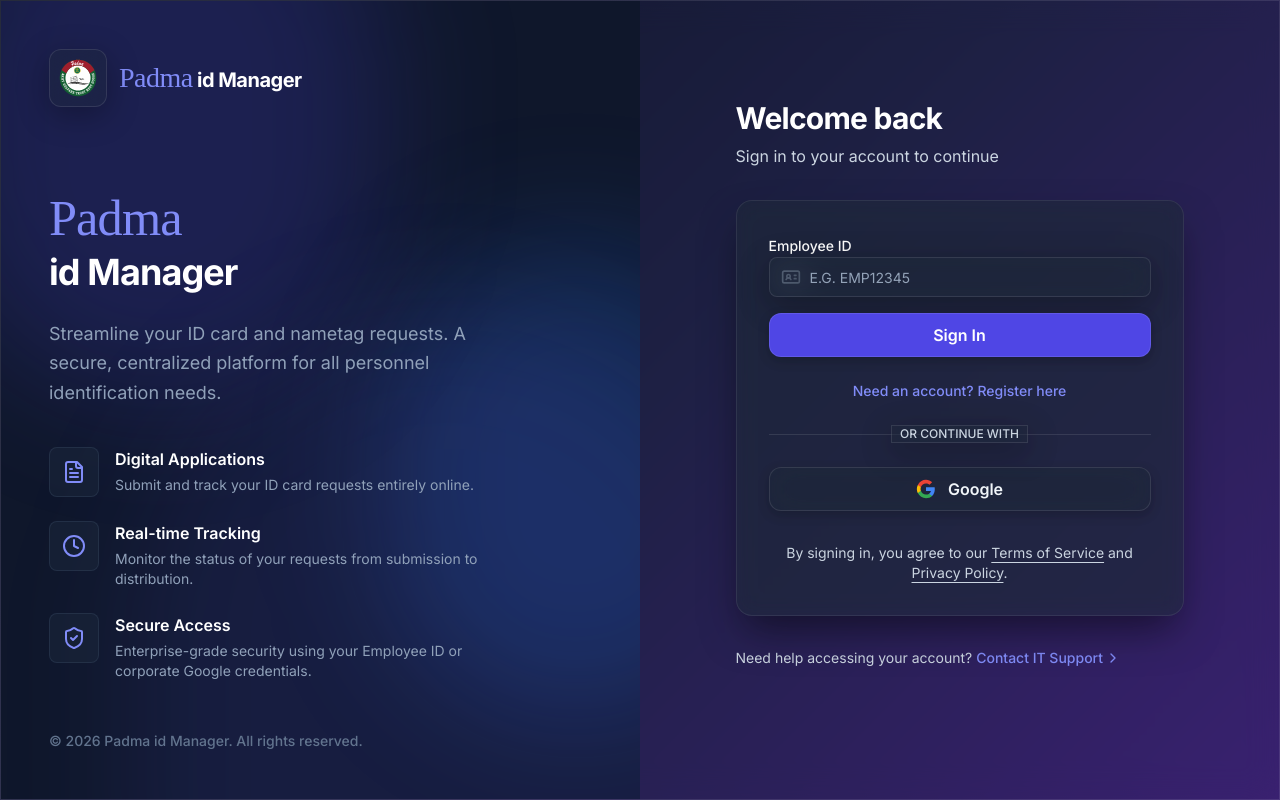
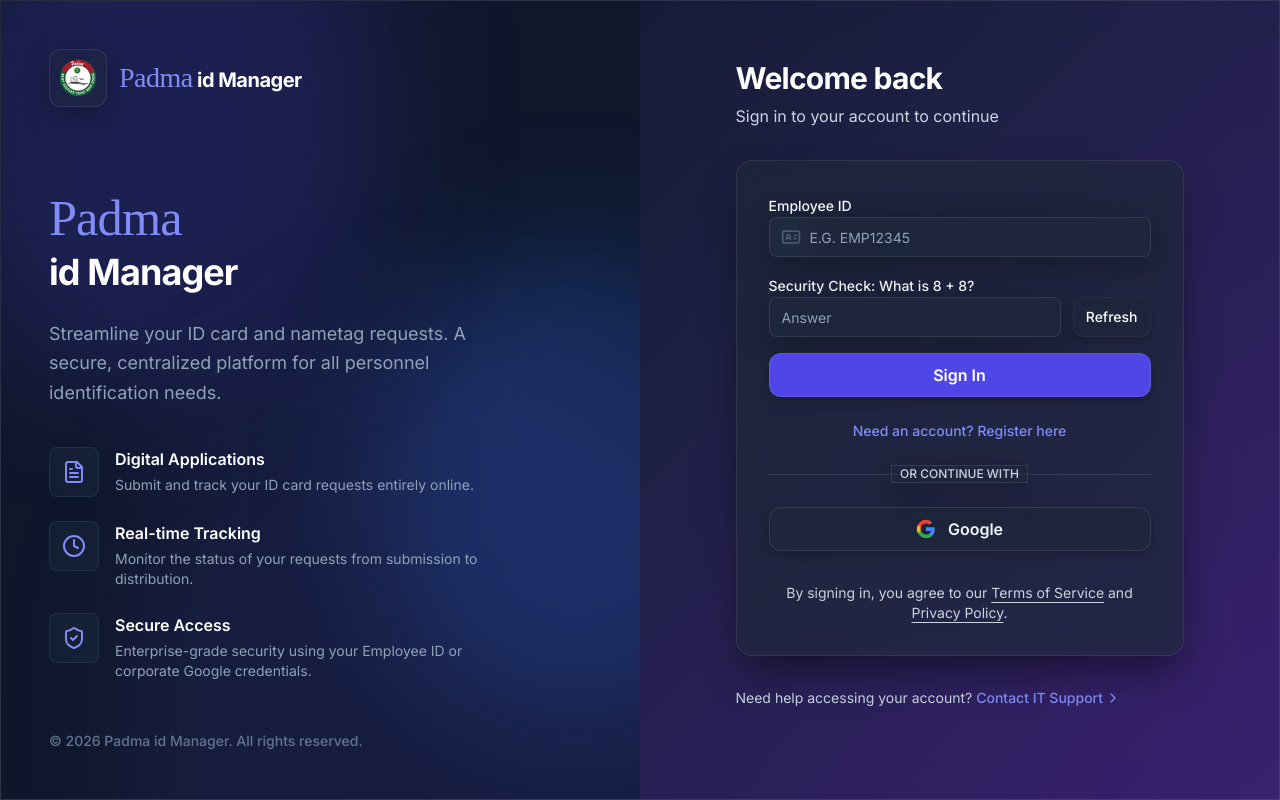
Before and after one commit to Laaabib/ID-Dispatcher, a React (Vite) app: page /login in a window 1280 px wide. Built offline with nearby package versions, Linux system fonts and the light colour scheme; no server answers.

Commit message:
feat: Enhance AI assistant and login security
- Introduce Bengali language support and specific system instructions for the AI assistant.
- Implement a CAPTCHA challenge on the login page to improve security and prevent automated brute-force attacks.

```diff
--- a/src/components/AIAssistant.tsx
+++ b/src/components/AIAssistant.tsx
@@ -16,7 +16,7 @@
 export default function AIAssistant() {
   const [isOpen, setIsOpen] = useState(false);
   const [messages, setMessages] = useState<{ role: 'user' | 'model'; text: string }[]>([
-    { role: 'model', text: 'Hi! I can help you with complex questions about ID card policies, procedures, or general information. How can I help?' }
+    { role: 'model', text: 'আসসালামু আলাইকুম! আমি আপনাকে আইডি কার্ডের নিয়ম, পদ্ধতি বা সাধারণ তথ্য সম্পর্কে সাহায্য করতে পারি। আমি আপনাকে কীভাবে সাহায্য করতে পারি?' }
   ]);
   const [input, setInput] = useState('');
   const [loading, setLoading] = useState(false);
@@ -47,6 +47,7 @@
         model: 'gemini-3.1-pro-preview',
         contents: userMsg,
         config: {
+          systemInstruction: "You are 'Padma', a helpful AI assistant for the Padma AWT Rest House ID Manager application. Your primary language is Bengali (Bangla). You MUST respond to all queries in Bengali unless the user explicitly requests another language. When greeting, use 'Assalamualaikum' (আসসালামু আলাইকুম) instead of 'Namaskar' or 'নমস্কার'. Your sole purpose is to help users with tasks, policies, procedures, and information related to this specific application (ID cards, nametags, attendance, employee management, daily works, and inventory). If a user asks a question that is NOT related to this application, its features, or its domain, you MUST politely refuse to answer in Bengali and remind them that you can only assist with Padma AWT Rest House ID Manager related queries.",
           thinkingConfig: { thinkingLevel: ThinkingLevel.HIGH },
           tools: [{ googleSearch: {} }],
         },
@@ -67,9 +68,17 @@
       {!isOpen && (
         <button
           onClick={() => setIsOpen(true)}
-          className="fixed bottom-6 right-6 bg-primary-600/90 backdrop-blur-md text-white p-4 rounded-full shadow-[0_4px_20px_-4px_rgba(37,99,235,0.4)] hover:bg-primary-600 hover:shadow-[0_8px_25px_-4px_rgba(37,99,235,0.6)] transition-all duration-300 hover:-translate-y-1 active:translate-y-0 z-50 flex items-center justify-center border border-white/10"
+          className="fixed bottom-6 right-6 bg-white dark:bg-slate-800 p-1 rounded-full shadow-[0_4px_20px_-4px_rgba(37,99,235,0.4)] hover:shadow-[0_8px_25px_-4px_rgba(37,99,235,0.6)] transition-all duration-300 hover:-translate-y-1 active:translate-y-0 z-50 flex items-center justify-center border border-slate-200 dark:border-slate-700"
         >
-          <MessageCircle className="w-6 h-6" />
+          <div className="relative">
+            <img
+              src="https://images.unsplash.com/photo-1580489944761-15a19d654956?auto=format&fit=crop&w=100&h=100&q=80"
+              alt="Padma"
+              className="w-12 h-12 rounded-full object-cover"
+              referrerPolicy="no-referrer"
+            />
+            <span className="absolute bottom-0 right-0 w-3.5 h-3.5 bg-green-500 border-2 border-white dark:border-slate-800 rounded-full"></span>
+          </div>
         </button>
       )}
 
@@ -77,9 +86,14 @@
       {isOpen && (
         <Card className="fixed bottom-6 right-6 w-80 sm:w-96 h-[500px] shadow-2xl flex flex-col z-50 border-slate-200/60 dark:border-white/10 bg-white/90 dark:bg-slate-900/80 backdrop-blur-xl">
           <CardHeader className="bg-primary-600/90 dark:bg-primary-600/80 backdrop-blur-md text-white p-4 rounded-t-2xl flex flex-row justify-between items-center border-b border-white/10">
-            <div className="flex items-center gap-2">
-              <Bot className="w-5 h-5" />
-              <CardTitle className="text-lg font-medium">AI Assistant</CardTitle>
+            <div className="flex items-center gap-3">
+              <img
+                src="https://images.unsplash.com/photo-1580489944761-15a19d654956?auto=format&fit=crop&w=100&h=100&q=80"
+                alt="Padma"
+                className="w-8 h-8 rounded-full object-cover border border-white/30 shadow-sm"
+                referrerPolicy="no-referrer"
+              />
+              <CardTitle className="text-lg font-medium">Padma</CardTitle>
             </div>
             <button onClick={() => setIsOpen(false)} className="text-white hover:bg-white/20 p-1 rounded transition-colors">
               <X className="w-5 h-5" />
@@ -90,6 +104,14 @@
             <div className="flex-1 overflow-y-auto p-4 space-y-4">
               {messages.map((msg, i) => (
                 <div key={i} className={`flex ${msg.role === 'user' ? 'justify-end' : 'justify-start'}`}>
+                  {msg.role === 'model' && (
+                    <img
+                      src="https://images.unsplash.com/photo-1580489944761-15a19d654956?auto=format&fit=crop&w=100&h=100&q=80"
+                      alt="Padma"
+                      className="w-6 h-6 rounded-full object-cover mr-2 mt-1 shrink-0 shadow-sm"
+                      referrerPolicy="no-referrer"
+                    />
+                  )}
                   <div className={`max-w-[80%] p-3 rounded-2xl text-sm shadow-sm backdrop-blur-md border ${
                     msg.role === 'user'
                       ? 'bg-primary-600/90 text-white rounded-br-sm border-primary-500/50'
@@ -101,6 +123,12 @@
               ))}
               {loading && (
                 <div className="flex justify-start">
+                  <img
+                    src="https://images.unsplash.com/photo-1580489944761-15a19d654956?auto=format&fit=crop&w=100&h=100&q=80"
+                    alt="Padma"
+                    className="w-6 h-6 rounded-full object-cover mr-2 mt-1 shrink-0 shadow-sm"
+                    referrerPolicy="no-referrer"
+                  />
                   <div className="bg-slate-100/80 dark:bg-white/10 border border-slate-200/50 dark:border-white/10 text-slate-800 dark:text-slate-300 p-3 rounded-2xl rounded-bl-sm shadow-sm text-sm flex items-center gap-2 backdrop-blur-md">
                     <div className="w-2 h-2 bg-slate-400 rounded-full animate-bounce" />
                     <div className="w-2 h-2 bg-slate-400 rounded-full animate-bounce" style={{ animationDelay: '0.2s' }} />
--- a/src/pages/Login.tsx
+++ b/src/pages/Login.tsx
@@ -16,13 +16,31 @@
   const [error, setError] = useState('');
   const [loading, setLoading] = useState(false);
 
+  // CAPTCHA State
+  const [captchaNum1, setCaptchaNum1] = useState(Math.floor(Math.random() * 10) + 1);
+  const [captchaNum2, setCaptchaNum2] = useState(Math.floor(Math.random() * 10) + 1);
+  const [captchaAnswer, setCaptchaAnswer] = useState('');
+
   if (user) {
     return <Navigate to="/" replace />;
   }
 
+  const refreshCaptcha = () => {
+    setCaptchaNum1(Math.floor(Math.random() * 10) + 1);
+    setCaptchaNum2(Math.floor(Math.random() * 10) + 1);
+    setCaptchaAnswer('');
+  };
+
   const handleEmployeeSubmit = async (e: React.FormEvent) => {
     e.preventDefault();
     setError('');
+
+    if (parseInt(captchaAnswer) !== captchaNum1 + captchaNum2) {
+      setError('Incorrect CAPTCHA answer. Please try again.');
+      refreshCaptcha();
+      return;
+    }
+
     setLoading(true);
 
     try {
@@ -40,6 +58,7 @@
       } else {
         setError(err.message || 'An error occurred during authentication');
       }
+      refreshCaptcha();
     } finally {
       setLoading(false);
     }
@@ -180,6 +199,24 @@
                     </div>
                   </div>
 
+                  <div className="space-y-2">
+                    <Label htmlFor="captcha" className="dark:text-slate-300">Security Check: What is {captchaNum1} + {captchaNum2}?</Label>
+                    <div className="flex gap-3">
+                      <Input
+                        id="captcha"
+                        type="number"
+                        placeholder="Answer"
+                        className="dark:bg-slate-800/50 dark:border-slate-700 dark:text-white dark:placeholder-slate-500"
+                        value={captchaAnswer}
+                        onChange={(e) => setCaptchaAnswer(e.target.value)}
+                        required
+                      />
+                      <Button type="button" variant="outline" onClick={refreshCaptcha} className="px-3 shrink-0 dark:border-slate-700 dark:text-slate-300">
+                        Refresh
+                      </Button>
+                    </div>
+                  </div>
+
                   <Button
                     type="submit"
                     className="w-full h-11 text-base font-semibold shadow-sm rounded-xl dark:bg-primary-600 dark:text-white dark:hover:bg-primary-700"
```
